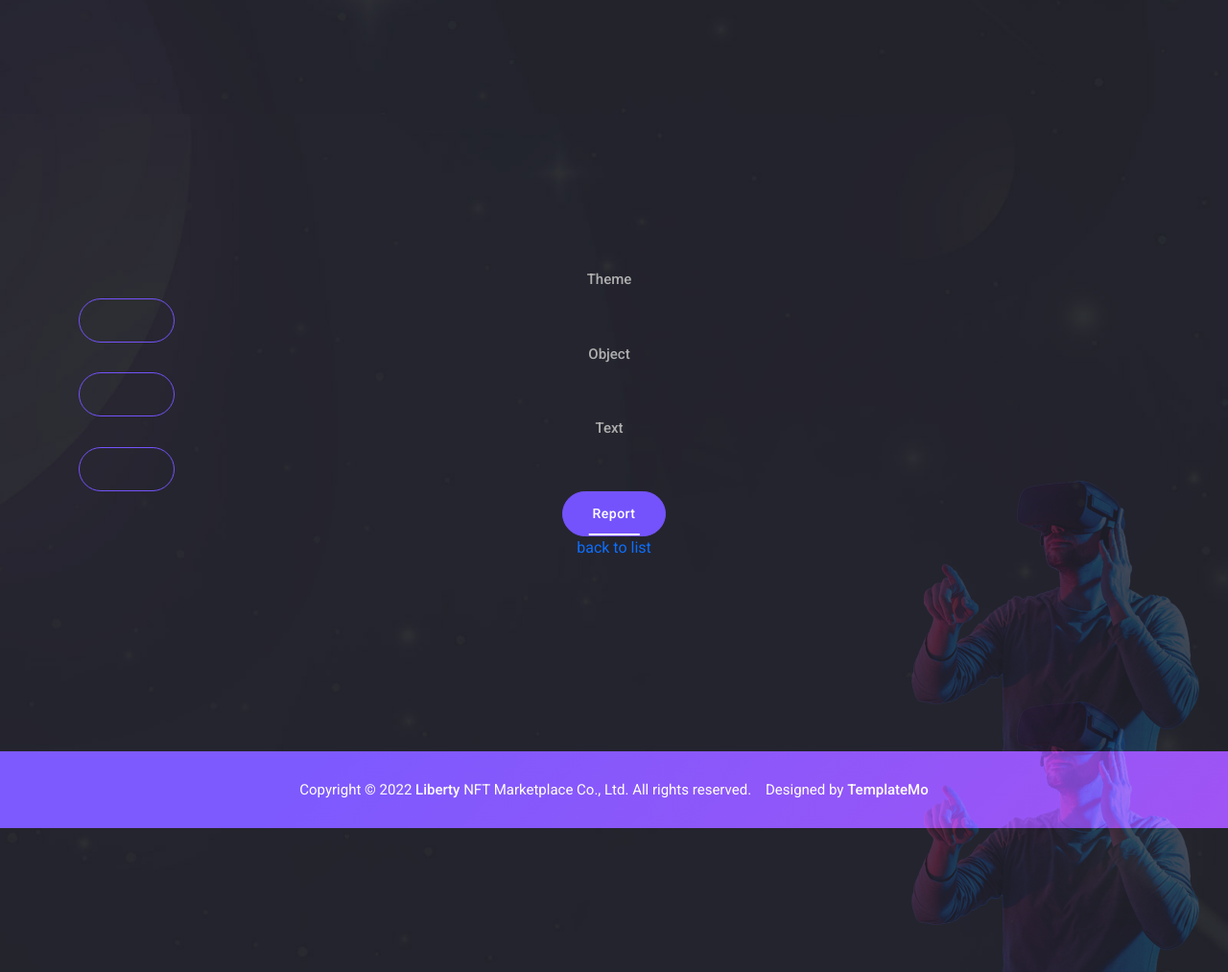
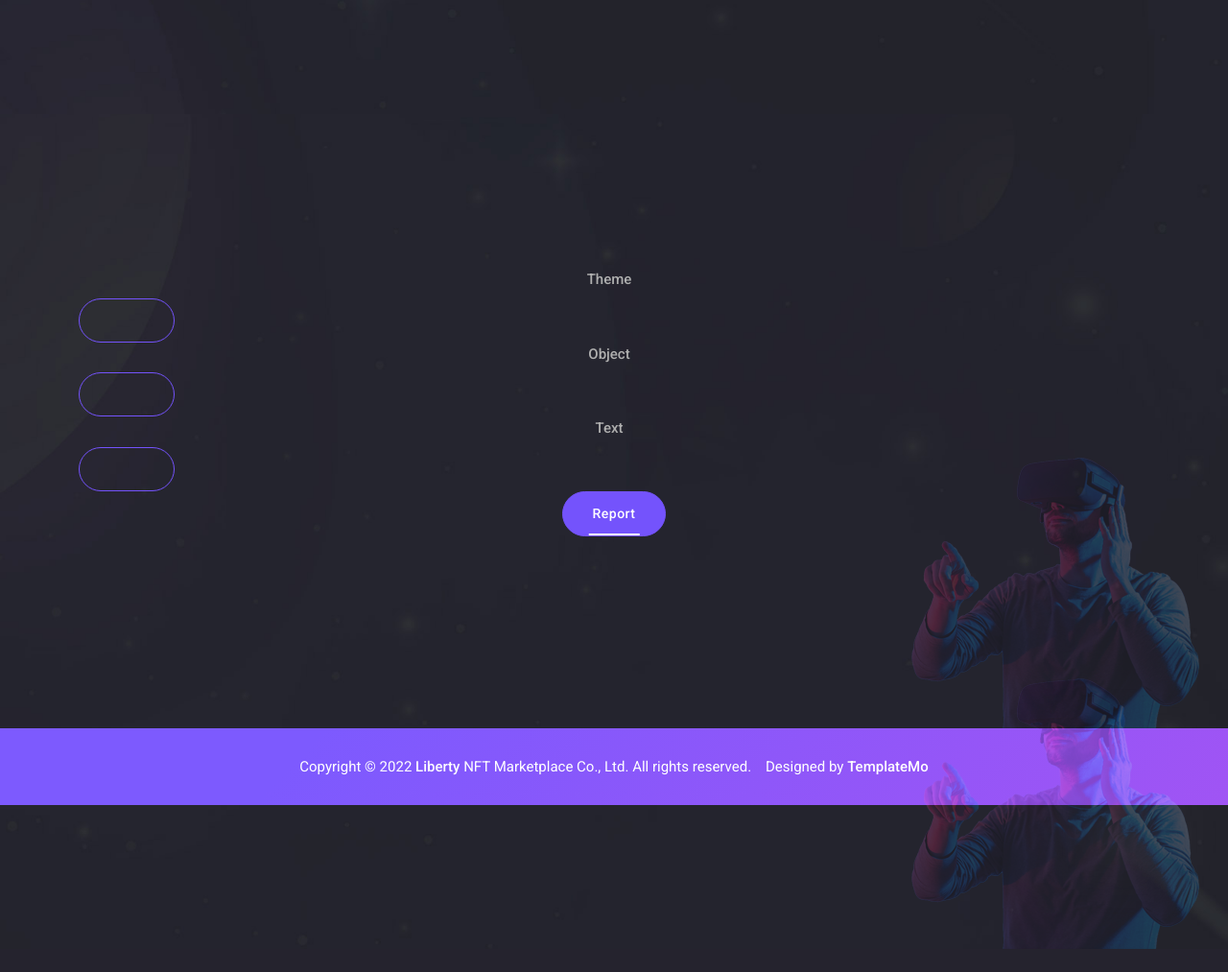
Before and after one commit to Wadhah998/LeagueOfBoost, a Symfony app: template templates/reclamation/new.html.twig in a window 1280 px wide. Shown: the part 992-2005 px from the top of the page at 96% size. After the commit the page ends 1981 px from the top, so only its background shows below. Run offline with Twig, Linux system fonts and the light colour scheme; the template is opened without the code that fills it, so the values that code supplies are empty; form fields are guessed from the names that the template uses; some libraries are stand-ins or nearby versions.

Commit message:
23/02/2023

```diff
--- a/templates/reclamation/new.html.twig
+++ b/templates/reclamation/new.html.twig
@@ -53,7 +53,7 @@
 
 
 
-    <a href="{{ path('app_reclamation_index') }}">back to list</a>
+
                 </div>
             </div>
         </div>
```
Also changed, not shown: 1 other file.
